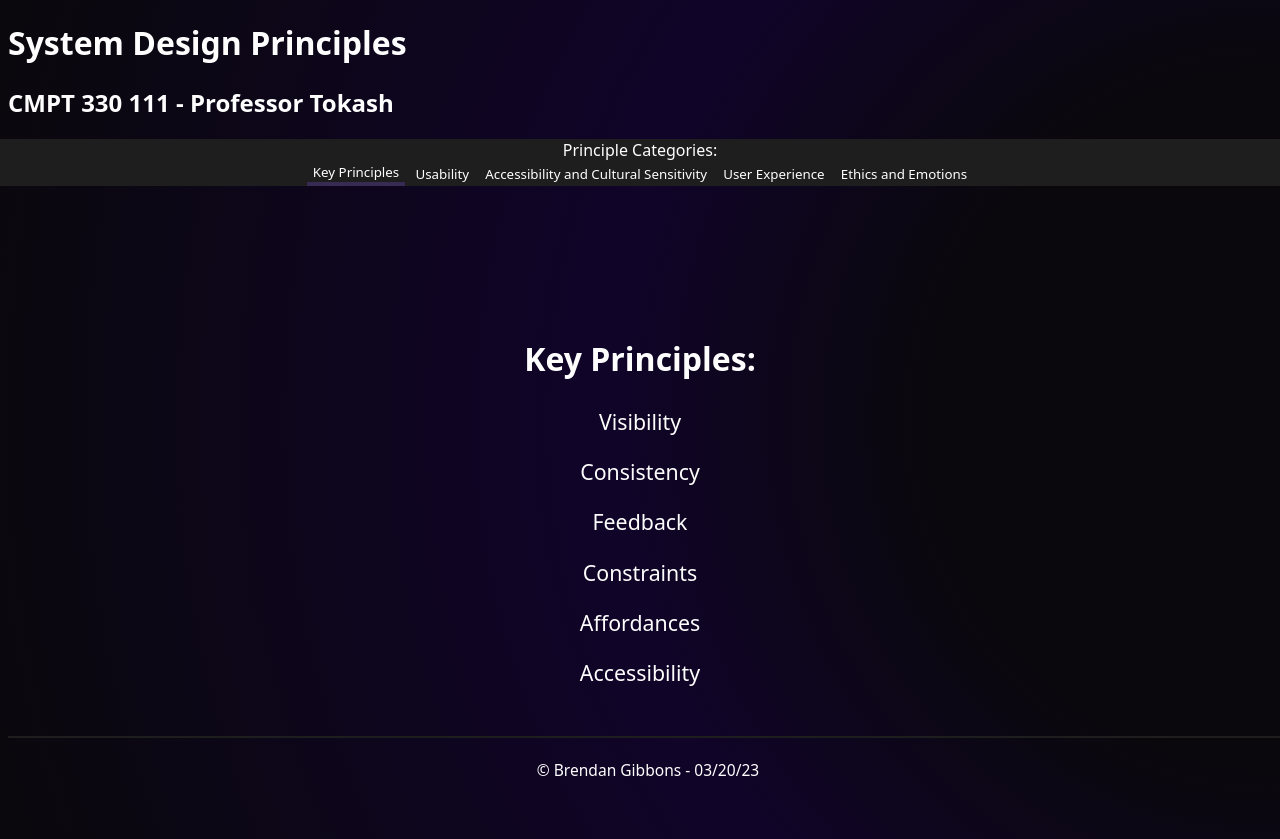
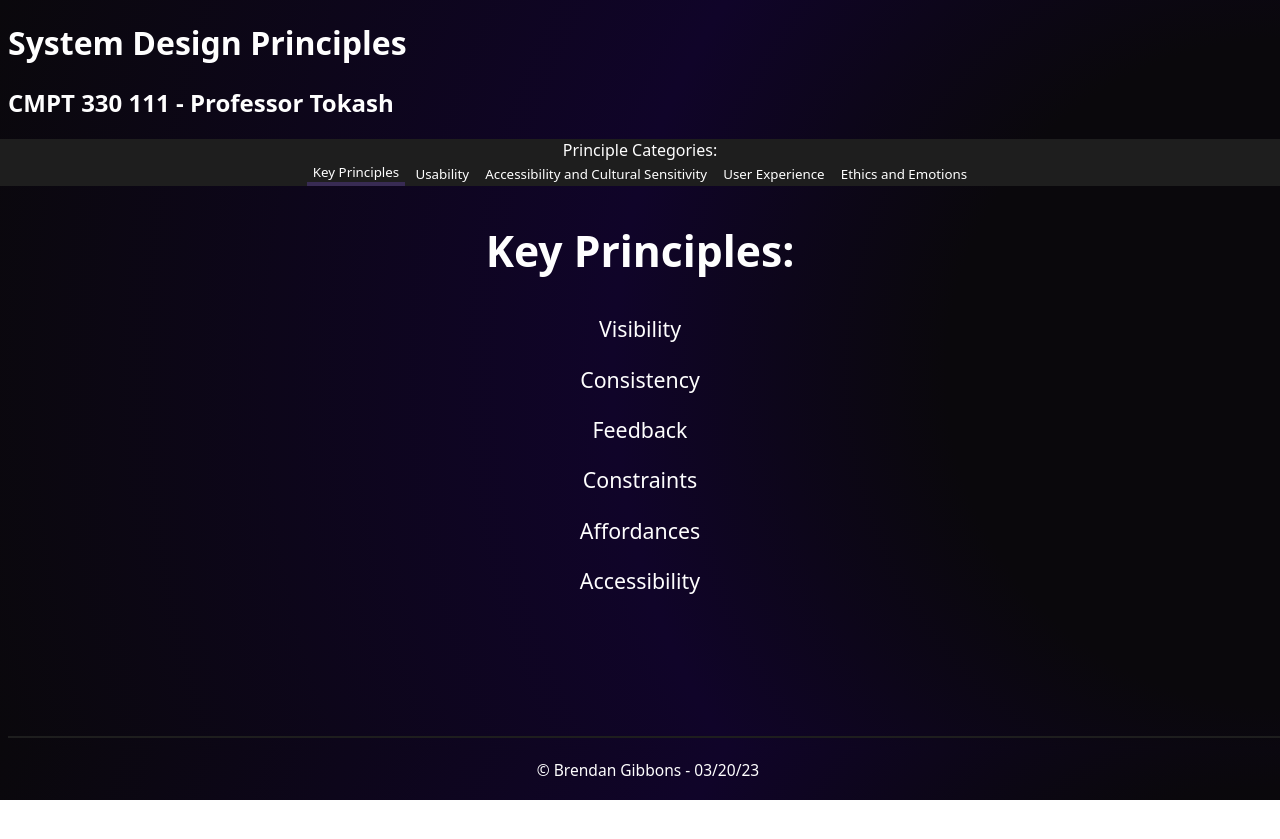
Before and after one commit to begibbons2021/SD330, a plain HTML site: page D01-Gibbons.html in a window 1280 px wide. After the commit the page ends 800 px from the top, so only its background shows below. Drawn offline with Linux system fonts and the light colour scheme.

Commit message:
Some more adjustments to text rendering

```diff
--- a/D01-Gibbons.html
+++ b/D01-Gibbons.html
@@ -1,4 +1,16 @@
 <!DOCTYPE html>
+
+<!--
+    Brendan Gibbons
+    CMPT 330 111
+    Professor Tokash
+
+    March 10, 2023
+
+    BG Design Principles
+
+-->
+
 <html lang='en'>
 
 <head>
@@ -16,23 +28,22 @@
         }
 
         header {
-            height: 20%;
+            height: 15%;
         }
 
-        #contents {
-            font-size: clamp(1rem, 16pt, 3rem);
+        #contents > div {
+            font-size: 16pt;
 
             text-align: center;
             vertical-align: middle;
 
             transition: all .2s ease-in-out;
 
-            margin-top: 12%;
             margin-bottom: 12%
         }
 
-        #contents > h2 {
-            font-size: clamp(2rem, 32pt, 4rem);
+        #contents > div > h2 {
+            font-size: 32pt;
         }
 
         #navBar {
@@ -65,7 +76,7 @@
             bottom: 0%;
             width: 100%;
 
-            font-size: clamp(.8rem, 14pt, 2rem);
+            font-size: 14pt;
 
             text-align: center;
         }
@@ -96,9 +107,6 @@
         .selectedButton:hover {
             cursor: default;
         }
-
-
-
 
     </style>
 </head>
```
